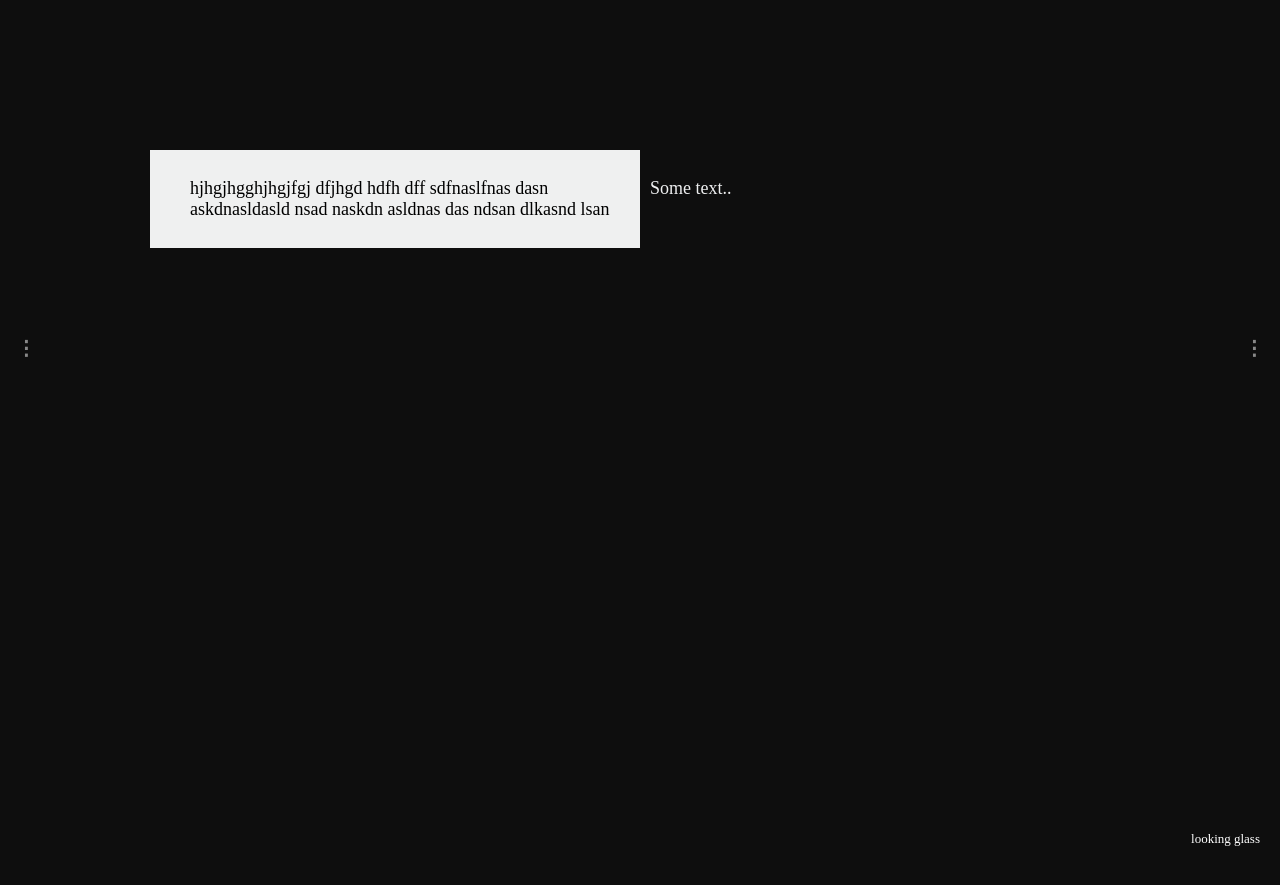
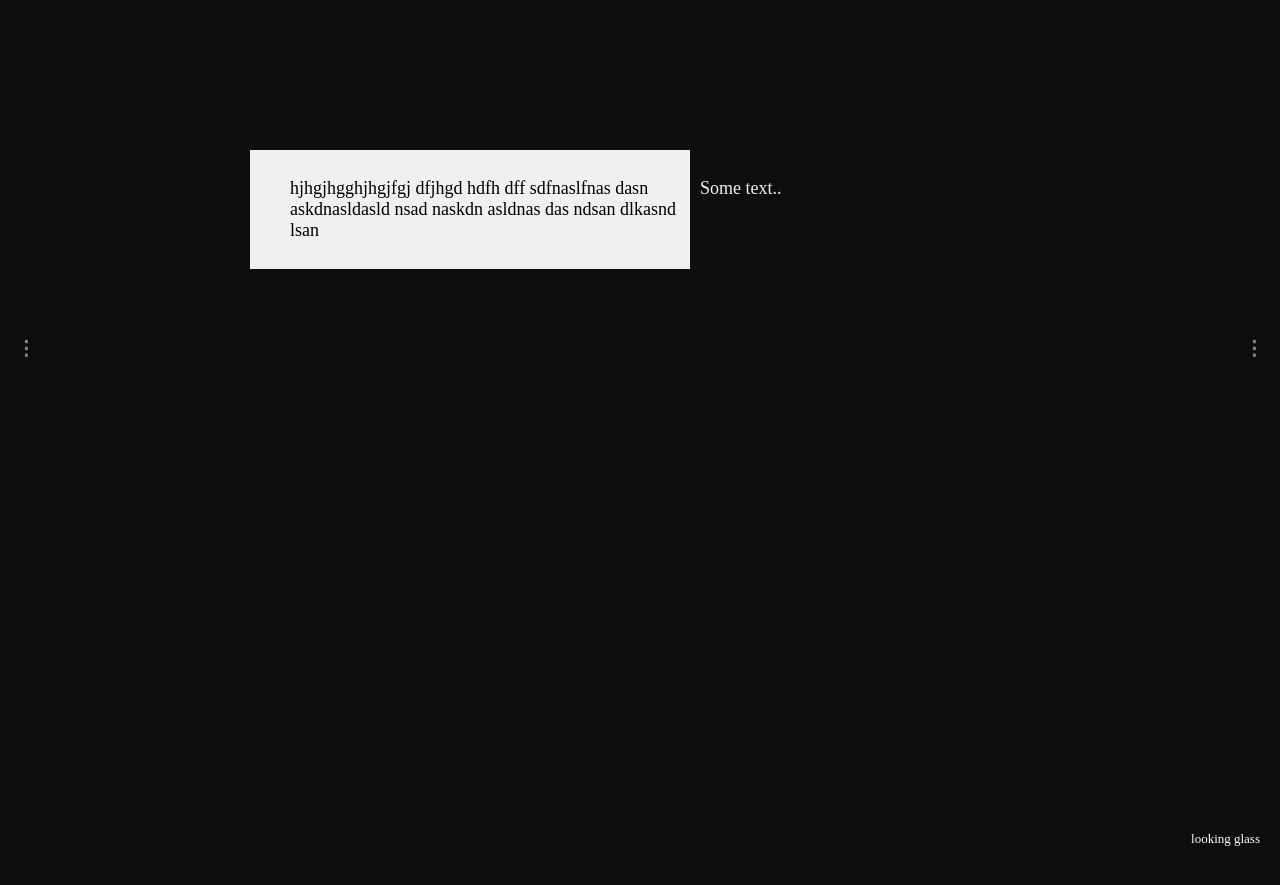
Before and after one commit to hafizzainal/hafizzainal.github.io, a Jekyll site: the page built from index.md, in a window 1280 px wide. Shown: the top 885 px of the page. Built offline with Jekyll 4.4.1, drawn with Linux system fonts in a browser that asks for light colours; our own code applies the rules of GitHub Pages for plain Markdown files.

Commit message:
Update default.html

```diff
--- a/_layouts/default.html
+++ b/_layouts/default.html
@@ -82,6 +82,7 @@ img {vertical-align: middle;}
   display: none;
   padding: 150px;
   margin: 30 auto;
+  margin-left: 100px;
   font-size: 18px;
 }
 
@@ -158,7 +159,7 @@ img {vertical-align: middle;}
 .author {color: #ffffff; text-indent: 100px;}
 
 /* Work text */
-.work {color: black; padding-left: 30px}
+.work {color: black; padding-left: 30px;}
 
 /* Footer */
 .footer {
```
